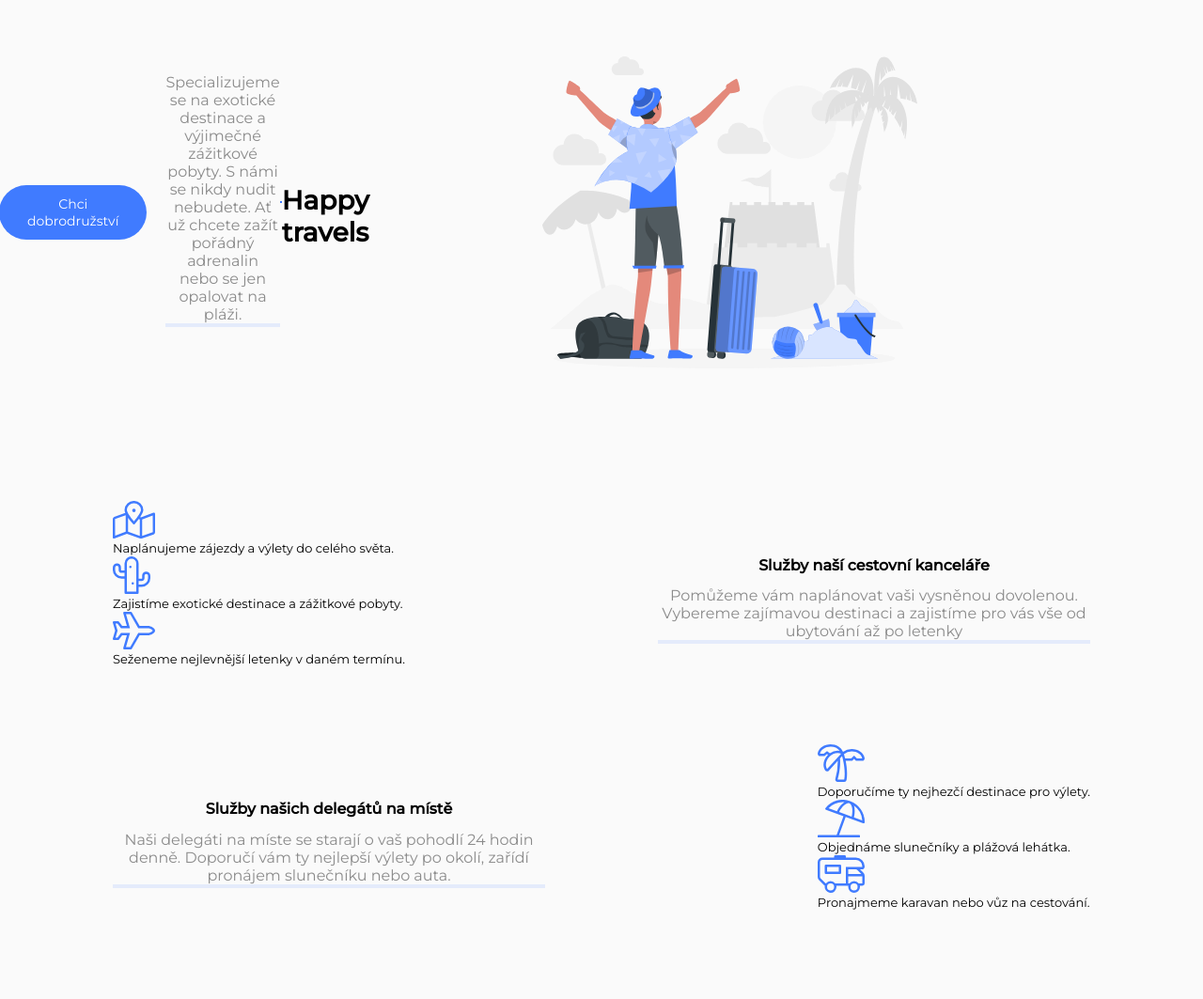
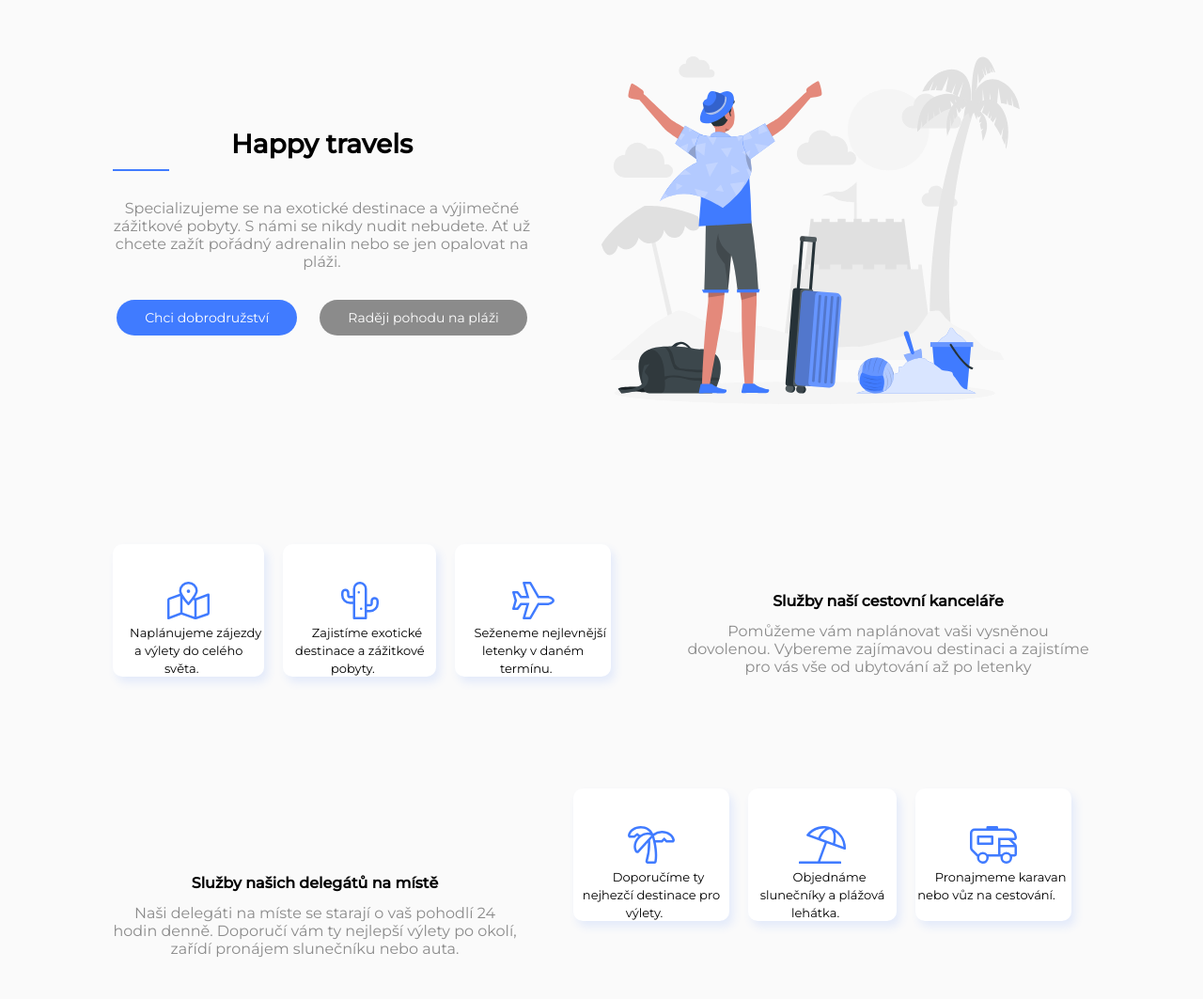
Before and after one commit to AndreaVeagle/Projekt-sluzby-AV, a plain HTML site: page index.html in a window 1280 px wide. Shown: the whole page at 94% size. Drawn offline with Linux system fonts and the light colour scheme.

Commit message:
Predfinal
Nejdou mi center, margin a padding

```diff
--- a/index.html
+++ b/index.html
@@ -11,23 +11,24 @@
 
 
 
-    <div class="Uvod">
+    <section class="Uvod">
 
 		<img class="imgHT" src="images/happy-traveler.svg" alt="Logo Happy travels">
 
-        <h1 class="h1">Happy travels</h1>
+        <div class="screenPC">
+            <h1 class="h1">Happy travels</h1>
 
-        <hr>
+            <hr>
 
-        <p class="text">Specializujeme se na exotické destinace a výjimečné zážitkové pobyty. S námi se nikdy nudit nebudete. Ať už chcete zažít pořádný adrenalin nebo se jen opalovat na pláži.</p>
+            <p class="text">Specializujeme se na exotické destinace a výjimečné zážitkové pobyty. S námi se nikdy nudit nebudete. Ať už chcete zažít pořádný adrenalin nebo se jen opalovat na pláži.</p>
 
-        <a class="dobrodruzstvi">Chci dobrodružství</a>
-        <a class="plaz">Raději pohodu na pláži</a>
+            <a class="dobrodruzstvi">Chci dobrodružství</a>
+            <a class="plaz">Raději pohodu na pláži</a>
 
+        </div>
+    </section>
 
-    </div>
-
-    <div class="SluzbyCK">
+    <section class="SluzbyCK">
 
         <div class="popisCK">
             <h2 class="h2">Služby naší cestovní kanceláře</h2>
@@ -53,9 +54,9 @@
 
         </div>
 
-    </div>
+    </section>
 
-    <div class="SluzbyDelegat">
+    <section class="SluzbyDelegat">
 
        <div class="popisD">
             <h2 class="h2">Služby našich delegátů na místě</h2>
@@ -80,7 +81,7 @@
             </div>
         </div>
 
-    </div>
+    </section>
 
 
 
--- a/style.css
+++ b/style.css
@@ -11,143 +11,189 @@ body {
 	padding: 0;
 }
 
-/* úprava textu*/
-.text,
-.h1,
-.h2 {
-	text-align: center;
-
+hr {
+    border: 1px solid #407BFF;
+    width: 60px;
+    margin-bottom: 30px;
+    margin-left: auto;
+    margin-right: auto;
 }
 
 .h1 {
-	font-size: 28px;
+    font-size: 28px;
+    text-align: center;
     margin-bottom: 10px;
 }
 
 .h2 {
-	font-size: 16px;
-    padding-top: 60px;
+    font-size: 16px;
+    text-align: center;
+    margin-top: 60px;
 }
 
 p {
     max-width: 460px;
     font-size: 16px;
     color: #8B8B8B;
-	box-shadow: #407BFF1F 0px 4px;
+    text-align: center;
     margin: 0 auto;
     margin-bottom: 30px;
 }
 
-.boxtext {
-	font-size: 13px;
+.screenPC {
+    text-align: center;
+    margin: auto;
 }
 
-
-@media screen and (min-width: 50px) {
-
-	/* Img velikosti*/
-.imgHT {
-	width: 300px;
-	height: 291px;
-	margin: 60px 75px;
-	padding: 0;
+.dobrodruzstvi,
+.plaz {
+    display: table;
+    color: #FFFFFF;
+    font-size: 14px;
+    padding: 10px 30px;
+    border-radius: 50px;
+    margin: auto;
+    text-align: center;
 }
 
-.imgmap,
-.imgplane {
-	width: 45px;
-	height: 40px;
+.dobrodruzstvi {
+    background-color: #407BFF;
+    border: #407BFF;
+    margin-left: auto;
+    margin-bottom: 10px;
 }
 
-.imgcactus {
-	width: 40px;
-	height: 40px;
+.plaz {
+    background-color: #8B8B8B;
+    border: #8B8B8B;
 }
 
-.imgpalm,
-.imgumbrella,
-.imgrv {
-	width: 50px;
-	height: 40px;
+.Naplanujeme,
+.Zajistime,
+.Sezeneme,
+.Doporucime,
+.Objedname,
+.Pronajmeme {
+    display: flex;
+    background-color: white;
+    border-radius: 10px;
+    box-shadow: #407BFF1F 4px 6px 10px;
+    margin: 15px 20px;
+    align-items: center;
 }
 
-hr {
-    border: 1px solid #407BFF;
-    width: 60px;
+.boxtext {
+    font-size: 13px;
+    text-align: center;
+    margin-bottom: 0;
+}
+
+.imgcactus,
+.imgmap,
+.imgpalm,
+.imgplane,
+.imgrv,
+.imgumbrella {
+    margin: 20px;
+}
+
+.imgHT {
+    max-width: 100%;
+    margin: 60px 75px 40px 75px;
+    text-align: center;
+}
+
+.Sezeneme,
+.Pronajmeme {
+    margin-bottom: 60px;
+}
+
+.popisCK,
+.popisD {
+    margin-top: 90px;
+}
+
+.SluzbyCK,
+.SluzbyDelegat {
+    text-align: center;
+}
+
+/* Screen pro tablet*/
+
+
+@media screen and (min-width: 640px) {
+
+.imgHT {
     margin-bottom: 30px;
 }
 
-/* marginy a paddingy*/
-.boxSluzby {
-	margin: 30px 20px 57px 20px;
+.dobrodruzstvi,
+.plaz {
+    display: inline;
+}
+
+.h2 {
+    margin-top: 80px;
+}
+
+.text,
+.boxtext {
+    max-width: 550px;
+    margin: auto;
+    margin-bottom: 40px;
 }
 
 .dobrodruzstvi {
-	display: table;
-	background-color: #407BFF;
-	padding: 11px 30px;
-	border-radius: 50px;
-	color: white;
-	font-size: 14px;
-	text-align: center;
-	margin: 0 auto;
+    margin-right: 20px;
 }
 
-.plaz {
-	display: table;
-	background-color: grey;
-	padding: 11px 30px;
-	border-radius: 50px;
-	color: white;
-	font-size: 14px;
-	text-align: center;
-	margin-top: 10px;
-	margin-left: auto;
-	margin-right:auto;
+.boxSluzbyCK,
+.boxSluzbyD {
+    display: flex;
+    flex: 1 1 calc(100% / 3);
+    justify-content: space-between;
+}
+
+.Naplanujeme,
+.Zajistime,
+.Sezeneme,
+.Doporucime,
+.Objedname,
+.Pronajmeme {
+    display: block;
+    text-align: center;
+    margin: 0px 10px;
+}
+
+.boxtext {
+    text-align: center;
+    margin: 20px 15px;
+}
+
+.imgcactus,
+.imgmap,
+.imgpalm,
+.imgplane,
+.imgrv,
+.imgumbrella {
+    margin: 40px;
+    margin-bottom: 0px;
+}
+
+.boxSluzbyD {
+    margin-bottom: 80px;
+}
+
+.Sezeneme,
+.Pronajmeme {
+    margin-bottom: 0px ;
 }
 
 
 }
-/* Konec @media screen and (min-width: 50px)*/
 
 
-@media screen and (min-width: 640px) {
-	/* Img velikosti tablet*/
-
-	.boxSluzby {display: flex;}
-
-	.imgmap,
-	.imgcactus,
-	.imgpalm,
-	.imgplane,
-	.imgrv,
-	.imgumbrella {
-		display: flex;
-		flex-direction: column;
-		justify-content: center;
-		align-items: center;
-	}
-
-	.imgHT {
-		width: 400px;
-		height: 332px;
-		margin: 60px 184px;
-		padding: 0;
-	}
-
-
-
-
-	/* úprava textu*/
-	.text,
-	.h1,
-	.h2 {
-		text-align: center;
-	}
-
-
-}
-/* Konec @media screen and (min-width: 640px)*/
+/* Screen pro PC*/
 
 @media screen and (min-width: 1100px) {
 
@@ -168,11 +214,26 @@ hr {
     }
 
     h1,
-    h2,
-    hr,
-    p,
-    .hlavicka {
+    h2 {
         text-align: left;
+    }
+
+    .screenPC {
+        margin-left: 0;
+        margin-right: auto;
+        width: 490px;
+        margin: auto;
+        padding: 0;
+    }
+
+    .boxSluzby {
+        display: flex;
+    flex: 1 1 calc(100% / 3);
+    justify-content: space-evenly;
+    box-sizing: inherit;
+        }
+
+
     }
 
     hr {
@@ -183,51 +244,34 @@ hr {
         margin-right: 20px;
     }
 
-    h2 {
+    .h2 {
         margin-top: 0;
     }
 
-    .sluzby {
+    .boxSluzbyCK,
+    .boxSluzbyD {
         max-width: 550px;
     }
-/* ZKouška funkcí
-    .cestovka,
-    .namiste {
+
+    .popisCK,
+    .popisD {
         max-width: 430px;
     }
 
-    .box {
+    .Naplanujeme,
+    .Zajistime,
+    .Sezeneme,
+    .Doporucime,
+    .Objedname,
+    .Pronajmeme {
         margin-left: 0;
         margin-right: 20px;
     }
 
-    .posledni {
-        margin-right: 0;
-    }
-
-    .uvodnifoto,
-    .hlavicka {
+    .imgHT {
         width: 490px;
     }
 
-    .hlavicka {
-        margin-left: 0;
-        margin-right: auto;
-    }
-
-    .uvodnifoto {
-        margin: 60px 0 0 auto;
-    }
-
-    .uvodnifoto img {
-        max-width: 425px;
-        text-align: center;
-    }
-
-    .treti {
+    .SluzbyDelegat {
         margin-bottom: 60px;
     }
-
-
-*/
-}
```
